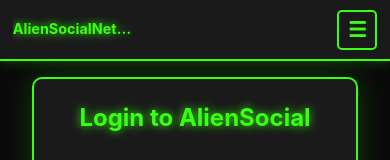
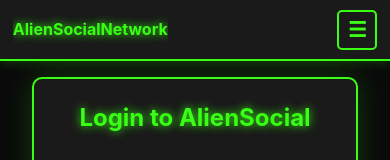
Before and after one commit to BenFeder/aliensocial, a React (Create React App) app in the folder client/: page /login in a window 390 px wide. Shown: the top 160 px of the page. Built offline with nearby package versions, Linux system fonts and the light colour scheme; no server answers; the HTML template or start-up script is replaced by a standard one.

Commit message:
updated site name display

```diff
--- a/client/src/components/Navigation.js
+++ b/client/src/components/Navigation.js
@@ -21,7 +21,7 @@
     <>
     <nav>
       <div className="nav-container">
-        <Link to="/" className="logo">AlienSocialNetwork.com</Link>
+        <Link to="/" className="logo">AlienSocialNetwork</Link>
 
         {/* Hamburger menu button for mobile */}
         <button
--- a/client/src/index.css
+++ b/client/src/index.css
@@ -831,13 +831,13 @@
   }
 
   nav .logo {
-    font-size: 0.9rem;
+    font-size: 1rem;
     order: 1;
     flex: 0 0 auto;
     white-space: nowrap;
     overflow: hidden;
     text-overflow: ellipsis;
-    max-width: 120px;
+    max-width: 180px;
   }
 
   nav .nav-container {
```
